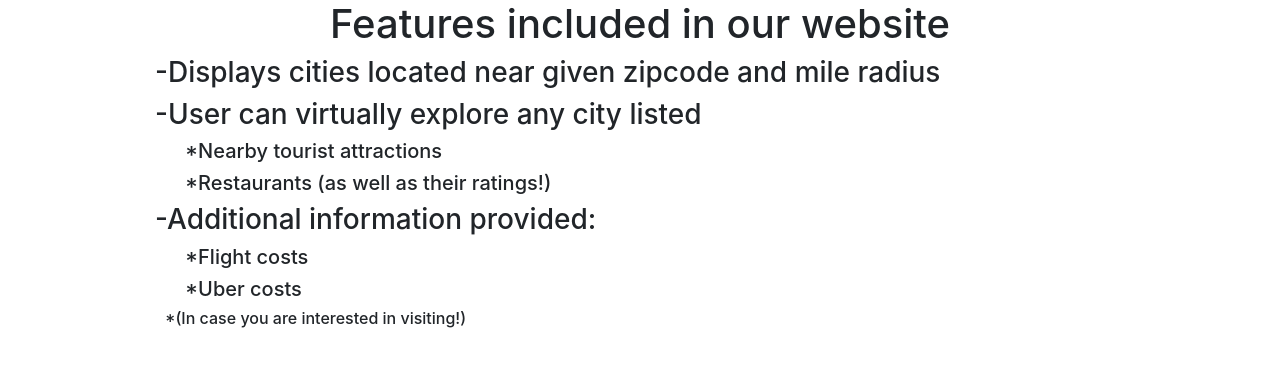
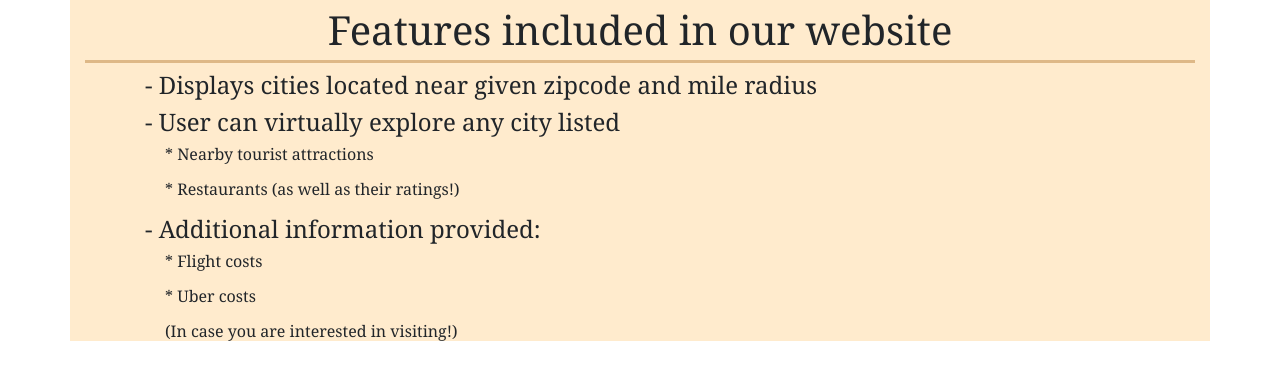
Before and after one commit to Codubee/ExploreCitiesTTH4-6, a React (Create React App) app in the folder frontend/: page / in a window 1280 px wide. Shown: the top 380 px of the page. Built offline with nearby package versions, Linux system fonts and the light colour scheme.

Commit message:
Styling added

```diff
--- a/frontend/src/components/LandingPage/Features/Features.css
+++ b/frontend/src/components/LandingPage/Features/Features.css
@@ -10,5 +10,23 @@
 
 .header
 {
-    text-align: center
+    text-align: center;
+    border-bottom: 3px solid burlywood;
+    line-height: 1.5;
 }
+
+
+.timesnewroman
+{
+    font-family: Georgia, 'Times New Roman', Times, serif;
+}
+
+.bgcolor
+{
+    background-color: blanchedalmond;
+}
+
+.spacing
+{
+    line-height: 1.2;
+}
--- a/frontend/src/components/LandingPage/Features/Features.js
+++ b/frontend/src/components/LandingPage/Features/Features.js
@@ -1,20 +1,19 @@
 import React from 'react'
 import './Features.css'
 
-//Displays the features of website to user
 function Features()
 {
     return(
-    <div class = "container">
+    <div class = "container timesnewroman bgcolor spacing">
         <h1 className = "header">Features included in our website</h1>
-            <h3 className = "tab">-Displays cities located near given zipcode and mile radius</h3>
-            <h3 className = "tab">-User can virtually explore any city listed</h3>
-                <h5 className = "doubletab">*Nearby tourist attractions</h5>
-                <h5 className = "doubletab">*Restaurants (as well as their ratings!)</h5>
-            <h3 className = "tab">-Additional information provided:</h3>
-                <h5 className = "doubletab">*Flight costs</h5>
-                <h5 className = "doubletab">*Uber costs</h5>
-                    <h6 className = "doubletab">*(In case you are interested in visiting!)</h6>
+            <h4 className = "tab">- Displays cities located near given zipcode and mile radius</h4>
+            <h4 className = "tab">- User can virtually explore any city listed</h4>
+                <p className = "doubletab">* Nearby tourist attractions</p>
+                <p className = "doubletab">* Restaurants (as well as their ratings!)</p>
+            <h4 className = "tab">- Additional information provided:</h4>
+                <p className = "doubletab">* Flight costs</p>
+                <p className = "doubletab">* Uber costs</p>
+                    <p className = "doubletab">(In case you are interested in visiting!)</p>
     </div>
     );
 }
```
